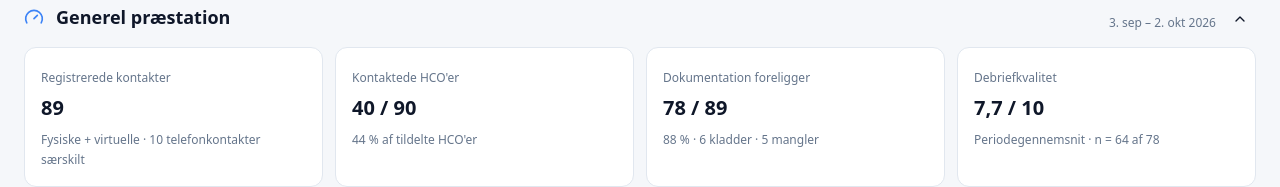
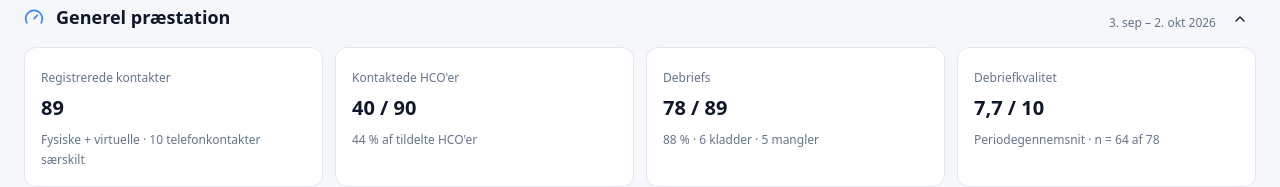
Before and after one commit to befriditliv/samlet-prototype, a React (Vite) app: page /manager/employee/1 in a window 1280 px wide. Shown: the part 194-381 px from the top of the page. Built offline with nearby package versions, Linux system fonts and the light colour scheme; sample sign-in values are in the browser's storage; the HTML template or start-up script is replaced by a standard one.

Commit message:
Changes
Co-authored-by: befriditliv <113516524+befriditliv@users.noreply.github.com>

```diff
--- a/src/pages/manager/EmployeeDetail.tsx
+++ b/src/pages/manager/EmployeeDetail.tsx
@@ -76,7 +76,7 @@ const EmployeeDetailContent = () => {
   const kpis = [
     { label: "Registrerede kontakter", value: String(contacts), note: noActivity ? "Vellykket opslag · ingen registrerede kontakter" : `Fysiske + virtuelle · ${m.phone} telefonkontakter særskilt`, key: "contacts", error: loadError },
     { label: "Kontaktede HCO'er", value: `${hcos} / ${m.hcosAssigned}`, note: `${pct(hcos, m.hcosAssigned)} af tildelte HCO'er`, key: "coverage", error: loadError },
-    { label: "Dokumentation foreligger", value: contacts ? `${documented} / ${contacts}` : "Ingen relevante kontakter", note: !contacts ? "Ingen forventede debriefs" : imported ? `${pct(documented, contacts)} · alle importeret fra CRM` : `${pct(documented, contacts)} · ${m.drafts} kladder · ${m.missing} mangler`, key: "documentation", error: loadError },
+    { label: "Debriefs", value: contacts ? `${documented} / ${contacts}` : "Ingen relevante kontakter", note: !contacts ? "Ingen forventede debriefs" : imported ? `${pct(documented, contacts)} · alle importeret fra CRM` : `${pct(documented, contacts)} · ${m.drafts} kladder · ${m.missing} mangler`, key: "documentation", error: loadError },
     { label: "Debriefkvalitet", value: qualityValue, note: imported ? "Importeret dokumentation vurderes ikke" : noActivity || m.quality === null ? "Ingen vurderede debriefs" : `Periodegennemsnit · n = ${m.qualityN} af ${m.completed}`, key: "quality", error: qualityError },
   ];
 
```
